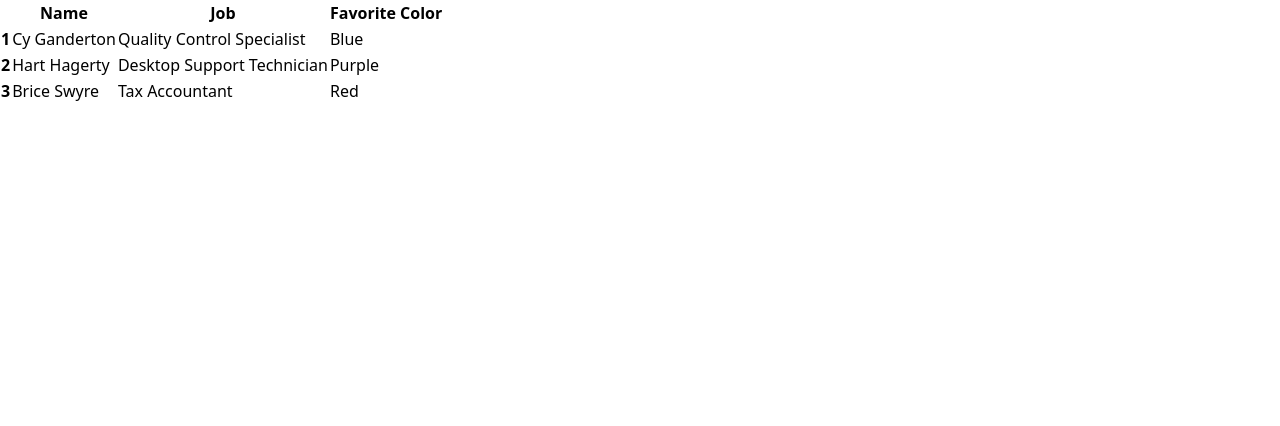
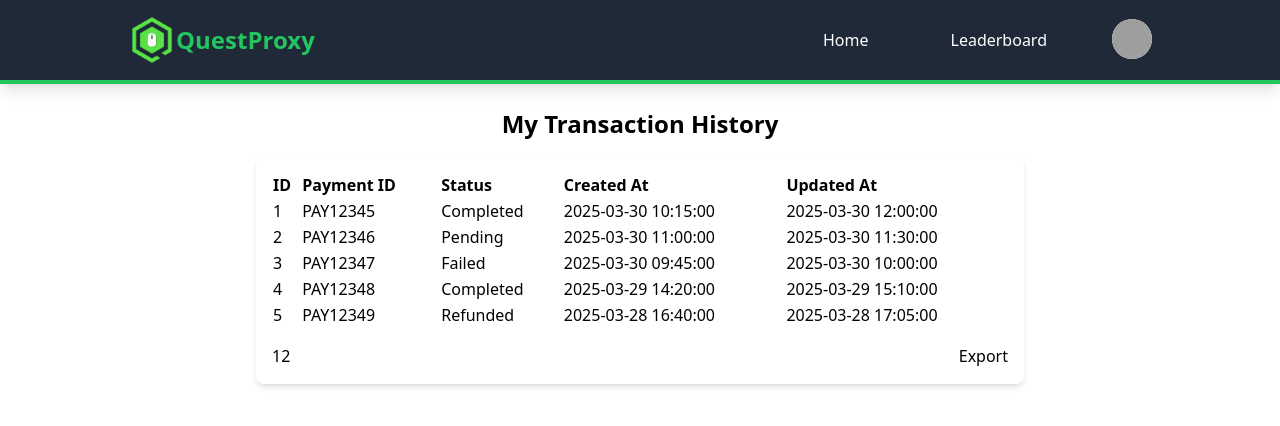
Before and after one commit to kurtthezombie/questproxy, a Vue app in the folder frontend/: page /transaction-history in a window 1280 px wide. Shown: the top 426 px of the page. Built offline with nearby package versions, Linux system fonts and the light colour scheme; no server answers; grey boxes are pictures that could not be loaded; what vue-loading-overlay would draw is missing.

Commit message:
transactionhistoryview page draft

```diff
--- a/frontend/src/views/TransactionHistoryView.vue
+++ b/frontend/src/views/TransactionHistoryView.vue
@@ -1,41 +1,150 @@
-<script>
+<script setup>
+import NavBar from '@/components/NavBar.vue';
+import { ref, computed } from 'vue';
+
+const transactions = ref([
+  { id: 1, payment_id: "PAY12345", status: "Completed", created_at: "2025-03-30 10:15:00", updated_at: "2025-03-30 12:00:00" },
+  { id: 2, payment_id: "PAY12346", status: "Pending", created_at: "2025-03-30 11:00:00", updated_at: "2025-03-30 11:30:00" },
+  { id: 3, payment_id: "PAY12347", status: "Failed", created_at: "2025-03-30 09:45:00", updated_at: "2025-03-30 10:00:00" },
+  { id: 4, payment_id: "PAY12348", status: "Completed", created_at: "2025-03-29 14:20:00", updated_at: "2025-03-29 15:10:00" },
+  { id: 5, payment_id: "PAY12349", status: "Refunded", created_at: "2025-03-28 16:40:00", updated_at: "2025-03-28 17:05:00" },
+  { id: 6, payment_id: "PAY12350", status: "Completed", created_at: "2025-03-27 09:10:00", updated_at: "2025-03-27 09:55:00" },
+  { id: 7, payment_id: "PAY12351", status: "Pending", created_at: "2025-03-26 12:30:00", updated_at: "2025-03-26 13:00:00" },
+  { id: 8, payment_id: "PAY12352", status: "Failed", created_at: "2025-03-25 18:15:00", updated_at: "2025-03-25 18:45:00" },
+  { id: 9, payment_id: "PAY12353", status: "Completed", created_at: "2025-03-24 07:20:00", updated_at: "2025-03-24 08:00:00" },
+  { id: 10, payment_id: "PAY12354", status: "Pending", created_at: "2025-03-23 21:45:00", updated_at: "2025-03-23 22:15:00" }
+]);
+
+
+const currentPage = ref(1);
+const itemsPerPage = 5;
+
+const paginatedTransactions = computed(() => {
+  const start = (currentPage.value - 1) * itemsPerPage;
+  return transactions.value.slice(start, start + itemsPerPage);
+});
+
+const totalPages = computed(() => Math.ceil(transactions.value.length / itemsPerPage));
+
+const setPage = (page) => {
+  if (page >= 1 && page <= totalPages.value) {
+    currentPage.value = page;
+  }
+};
 </script>
 
 <template>
-<div class="overflow-x-auto">
-  <table class="table">
-    <!-- head -->
+  <NavBar />
+
+  <div class="flex justify-center mt-6">
+    <div class="w-full max-w-3xl">
+      <h2 class="text-2xl font-bold mb-4 text-center">My Transaction History</h2>
+
+      <div class="overflow-x-auto bg-white shadow-md rounded-lg p-4">
+        <table class="table w-full">
           <thead>
             <tr>
-        <th></th>
-        <th>Name</th>
-        <th>Job</th>
-        <th>Favorite Color</th>
+              <th>
+                <button @click="sortTable('id')" class="flex items-center gap-1">
+                  ID
+                  <span v-if="sortBy === 'id'">
+                    <svg v-if="sortOrder === 1" xmlns="http://www.w3.org/2000/svg" fill="none" viewBox="0 0 24 24"
+                      stroke-width="1.5" stroke="currentColor" class="size-4">
+                      <path stroke-linecap="round" stroke-linejoin="round" d="m4.5 15.75 7.5-7.5 7.5 7.5" />
+                    </svg>
+                    <svg v-else xmlns="http://www.w3.org/2000/svg" fill="none" viewBox="0 0 24 24" stroke-width="1.5"
+                      stroke="currentColor" class="size-4">
+                      <path stroke-linecap="round" stroke-linejoin="round" d="m19.5 8.25-7.5 7.5-7.5-7.5" />
+                    </svg>
+                  </span>
+                </button>
+              </th>
+              <th>
+                <button @click="sortTable('payment_id')" class="flex items-center gap-1">
+                  Payment ID
+                  <span v-if="sortBy === 'payment_id'">
+                    <svg v-if="sortOrder === 1" xmlns="http://www.w3.org/2000/svg" fill="none" viewBox="0 0 24 24"
+                      stroke-width="1.5" stroke="currentColor" class="size-4">
+                      <path stroke-linecap="round" stroke-linejoin="round" d="m4.5 15.75 7.5-7.5 7.5 7.5" />
+                    </svg>
+                    <svg v-else xmlns="http://www.w3.org/2000/svg" fill="none" viewBox="0 0 24 24" stroke-width="1.5"
+                      stroke="currentColor" class="size-4">
+                      <path stroke-linecap="round" stroke-linejoin="round" d="m19.5 8.25-7.5 7.5-7.5-7.5" />
+                    </svg>
+                  </span>
+                </button>
+              </th>
+              <th>
+                <button @click="sortTable('status')" class="flex items-center gap-1">
+                  Status
+                  <span v-if="sortBy === 'status'">
+                    <svg v-if="sortOrder === 1" xmlns="http://www.w3.org/2000/svg" fill="none" viewBox="0 0 24 24"
+                      stroke-width="1.5" stroke="currentColor" class="size-4">
+                      <path stroke-linecap="round" stroke-linejoin="round" d="m4.5 15.75 7.5-7.5 7.5 7.5" />
+                    </svg>
+                    <svg v-else xmlns="http://www.w3.org/2000/svg" fill="none" viewBox="0 0 24 24" stroke-width="1.5"
+                      stroke="currentColor" class="size-4">
+                      <path stroke-linecap="round" stroke-linejoin="round" d="m19.5 8.25-7.5 7.5-7.5-7.5" />
+                    </svg>
+                  </span>
+                </button>
+              </th>
+              <th>
+                <button @click="sortTable('created_at')" class="flex items-center gap-1">
+                  Created At
+                  <span v-if="sortBy === 'created_at'">
+                    <svg v-if="sortOrder === 1" xmlns="http://www.w3.org/2000/svg" fill="none" viewBox="0 0 24 24"
+                      stroke-width="1.5" stroke="currentColor" class="size-4">
+                      <path stroke-linecap="round" stroke-linejoin="round" d="m4.5 15.75 7.5-7.5 7.5 7.5" />
+                    </svg>
+                    <svg v-else xmlns="http://www.w3.org/2000/svg" fill="none" viewBox="0 0 24 24" stroke-width="1.5"
+                      stroke="currentColor" class="size-4">
+                      <path stroke-linecap="round" stroke-linejoin="round" d="m19.5 8.25-7.5 7.5-7.5-7.5" />
+                    </svg>
+                  </span>
+                </button>
+              </th>
+              <th>
+                <button @click="sortTable('updated_at')" class="flex items-center gap-1">
+                  Updated At
+                  <span v-if="sortBy === 'updated_at'">
+                    <svg v-if="sortOrder === 1" xmlns="http://www.w3.org/2000/svg" fill="none" viewBox="0 0 24 24"
+                      stroke-width="1.5" stroke="currentColor" class="size-4">
+                      <path stroke-linecap="round" stroke-linejoin="round" d="m4.5 15.75 7.5-7.5 7.5 7.5" />
+                    </svg>
+                    <svg v-else xmlns="http://www.w3.org/2000/svg" fill="none" viewBox="0 0 24 24" stroke-width="1.5"
+                      stroke="currentColor" class="size-4">
+                      <path stroke-linecap="round" stroke-linejoin="round" d="m19.5 8.25-7.5 7.5-7.5-7.5" />
+                    </svg>
+                  </span>
+                </button>
+              </th>
             </tr>
           </thead>
           <tbody>
-      <!-- row 1 -->
-      <tr>
-        <th>1</th>
-        <td>Cy Ganderton</td>
-        <td>Quality Control Specialist</td>
-        <td>Blue</td>
-      </tr>
-      <!-- row 2 -->
-      <tr class="hover:bg-base-300">
-        <th>2</th>
-        <td>Hart Hagerty</td>
-        <td>Desktop Support Technician</td>
-        <td>Purple</td>
-      </tr>
-      <!-- row 3 -->
-      <tr>
-        <th>3</th>
-        <td>Brice Swyre</td>
-        <td>Tax Accountant</td>
-        <td>Red</td>
+            <tr v-for="transaction in paginatedTransactions" :key="transaction.id" class="hover:bg-base-300">
+              <td>{{ transaction.id }}</td>
+              <td>{{ transaction.payment_id }}</td>
+              <td>{{ transaction.status }}</td>
+              <td>{{ transaction.created_at }}</td>
+              <td>{{ transaction.updated_at }}</td>
             </tr>
           </tbody>
         </table>
+        <!-- Pagination -->
+        <div class="flex justify-between mt-4">
+          <div class="join flex justify-center">
+            <button v-for="page in totalPages" :key="page" class="join-item btn"
+              :class="{ 'btn-active': page === currentPage }" @click="setPage(page)">
+              {{ page }}
+            </button>
+          </div>
+          <div>
+            <button class="btn">Export</button>
+          </div>
+        </div>
+
+      </div>
+    </div>
   </div>
 </template>
```
Lines whose indentation alone changed are shown as unchanged.
